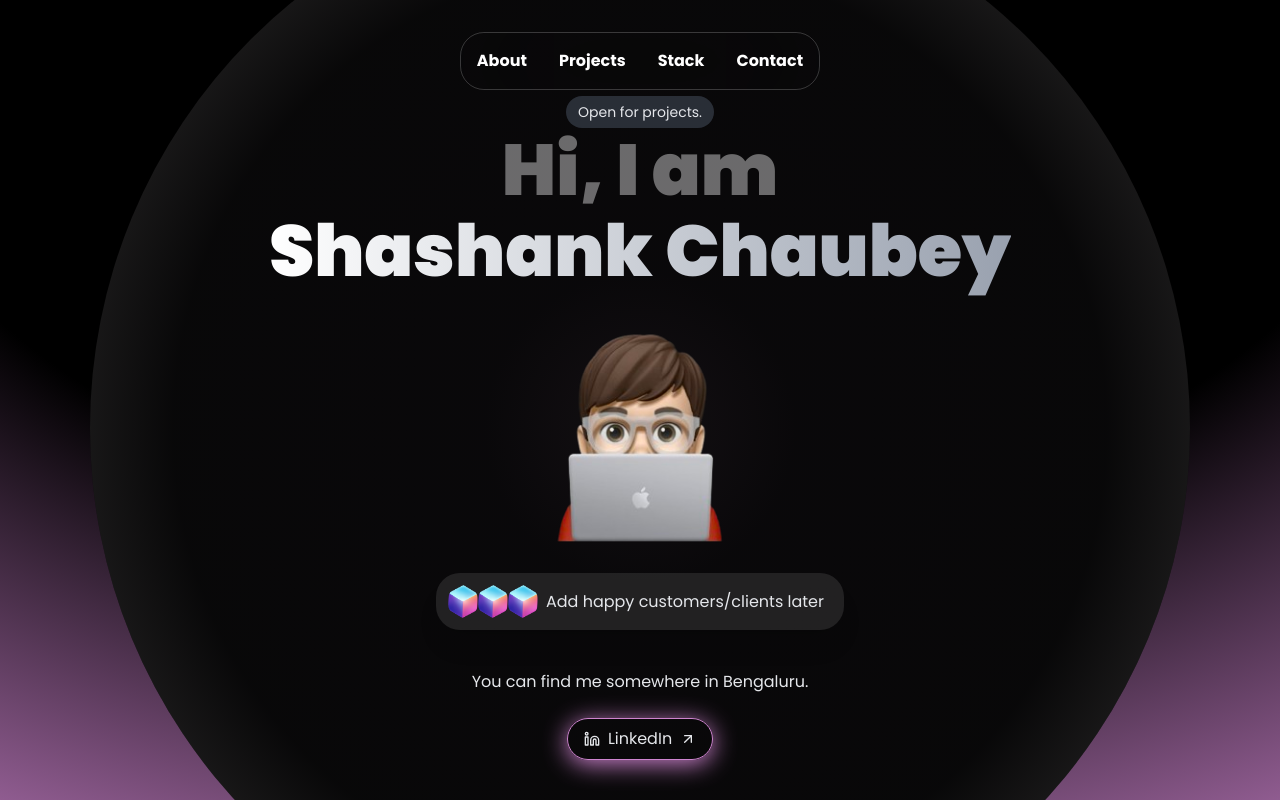
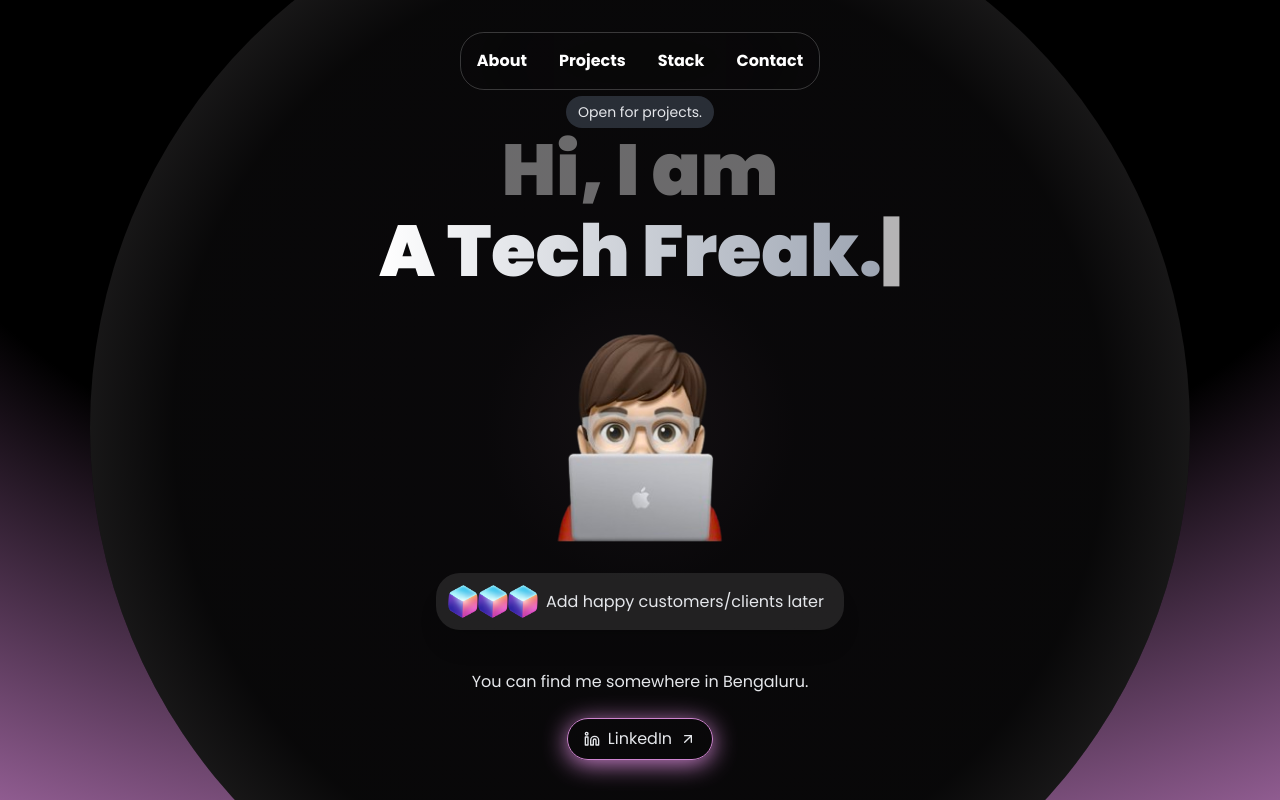
Before and after one commit to sh4sh4nk-9/shashanks_portfolio, a Next.js app: page / in a window 1280 px wide. Shown: the top 800 px of the page. Built offline with nearby package versions, Linux system fonts and the light colour scheme.

Commit message:
Hero Update2

```diff
--- a/components/Hero.tsx
+++ b/components/Hero.tsx
@@ -1,15 +1,21 @@
 "use client"
 
-import React, { useEffect } from "react"
+import React, { useEffect, useState } from "react"
 import { motion, useMotionValue, animate, useMotionTemplate } from "framer-motion"
 import profilepic from "@/assets/profilepic.png"
-import obj1 from "@/assets/obj1.png";
+import obj1 from "@/assets/obj1.png"
 import Image from "next/image"
-import { FiLinkedin, FiArrowUpRight } from "react-icons/fi";
+import { FiLinkedin, FiArrowUpRight } from "react-icons/fi"
 
 const COLORS_TOP = ["#13FFAA", "#1E67C6", "#CE84CF", "#DD335C"]
+const phrases = ["Shashank Chaubey", "A Tech Freak.", "A Day Debugger.", "A Night Dreamer."]
+
 export const Hero = () => {
     const color = useMotionValue(COLORS_TOP[0])
+    const [displayText, setDisplayText] = useState("")
+    const [phraseIndex, setPhraseIndex] = useState(0)
+    const [charIndex, setCharIndex] = useState(0)
+    const [deleting, setDeleting] = useState(false)
 
     useEffect(() => {
         animate(color, COLORS_TOP, {
@@ -20,24 +26,50 @@ export const Hero = () => {
         })
     }, [])
 
+    useEffect(() => {
+        const currentPhrase = phrases[phraseIndex]
+
+        const timeout = setTimeout(() => {
+            if (!deleting) {
+                setDisplayText(currentPhrase.substring(0, charIndex + 1))
+                setCharIndex(charIndex + 1)
+
+                if (charIndex + 1 === currentPhrase.length) {
+                    setTimeout(() => setDeleting(true), 1500)
+                }
+            } else {
+                setDisplayText(currentPhrase.substring(0, charIndex - 1))
+                setCharIndex(charIndex - 1)
+
+                if (charIndex - 1 === 0) {
+                    setDeleting(false)
+                    setPhraseIndex((phraseIndex + 1) % phrases.length)
+                }
+            }
+        }, deleting ? 30 : 60)
+
+        return () => clearTimeout(timeout)
+    }, [charIndex, deleting, phraseIndex])
+
     const backgroundImage = useMotionTemplate`radial-gradient(125% 125% at 50% 0%, #000 50%, ${color})`
     const border = useMotionTemplate`1px solid ${color}`
     const boxShadow = useMotionTemplate`0px 4px 24px ${color}`
-    return(
+
+    return (
         <motion.section
-             style={{
-                backgroundImage
-            }}
+            style={{ backgroundImage }}
             className="relative grid min-h-screen place-content-center overflow-hidden px-4 py-24 text-gray-200"
         >
             <div className="z-10 flex flex-col items-center">
                 <span className="mb-1.5 inline-block rounded-full bg-gray-600/50 px-3 py-1.5 text-sm">
                     Open for projects.
                 </span>
+
                 <h1 className="text-white/40 text-5xl md:text-7xl font-black">Hi, I am</h1>
-                <h1 className="max-w-3xl bg-gradient-to-r from-white to-gray-400 bg-clip-text
-                font-black leading-tight text-transparent text-2xl md:text-7xl">
-                    Shashank Chaubey
+
+                <h1 className="max-w-3xl bg-gradient-to-r from-white to-gray-400 bg-clip-text font-black leading-tight text-transparent text-xl md:text-7xl min-h-[64px]">
+                    {displayText}
+                    <span className="animate-pulse text-white">|</span>
                 </h1>
 
                 <Image
@@ -47,60 +79,33 @@ export const Hero = () => {
                 />
 
                 <div className="flex bg-white/10 shadow-xl p-3 rounded-3xl justify-center items-center space-x-2 mb-4">
-                    <Image
-                        src={obj1}
-                        alt="object"
-                        width={30}
-                        className="rounded-2xl mx-auto"
-                    />
-
-                    <Image
-                        src={obj1}
-                        alt="object"
-                        width={30}
-                        className="rounded-2xl mx-auto"
-                    />
-
-                    <Image
-                        src={obj1}
-                        alt="object"
-                        width={30}
-                        className="rounded-2xl mx-auto"
-                    />
-
+                    <Image src={obj1} alt="object" width={30} className="rounded-2xl mx-auto" />
+                    <Image src={obj1} alt="object" width={30} className="rounded-2xl mx-auto" />
+                    <Image src={obj1} alt="object" width={30} className="rounded-2xl mx-auto" />
                     <p className="font-medium px-2">Add happy customers/clients later</p>
                 </div>
+
                 <p className="my-6 max-w-xl text-center">You can find me somewhere in Bengaluru.</p>
 
-                    <motion.a
+                <motion.a
                     href="https://www.linkedin.com/in/shashank-chaubey-a257352b7/"
                     target="_blank"
                     rel="noopener noreferrer"
-                    style={{
-                        border,
-                        boxShadow
-                    }}
-                    whileHover={{
-                        scale: 1.015
-                    }}
-                    whileTap={{
-                        scale: 0.985
-                    }}
+                    style={{ border, boxShadow }}
+                    whileHover={{ scale: 1.015 }}
+                    whileTap={{ scale: 0.985 }}
                     className="flex w-fit items-center gap-2 rounded-full px-4 py-2"
-                    >
-
+                >
                     <FiLinkedin />
                     LinkedIn
                     <FiArrowUpRight />
-                    </motion.a>
+                </motion.a>
+            </div>
 
-            </div>
             <div className="bg-circle-container">
                 <div className="bg-circle-background"></div>
                 <div className="bg-circle"></div>
             </div>
         </motion.section>
-
-
     )
 }
```
